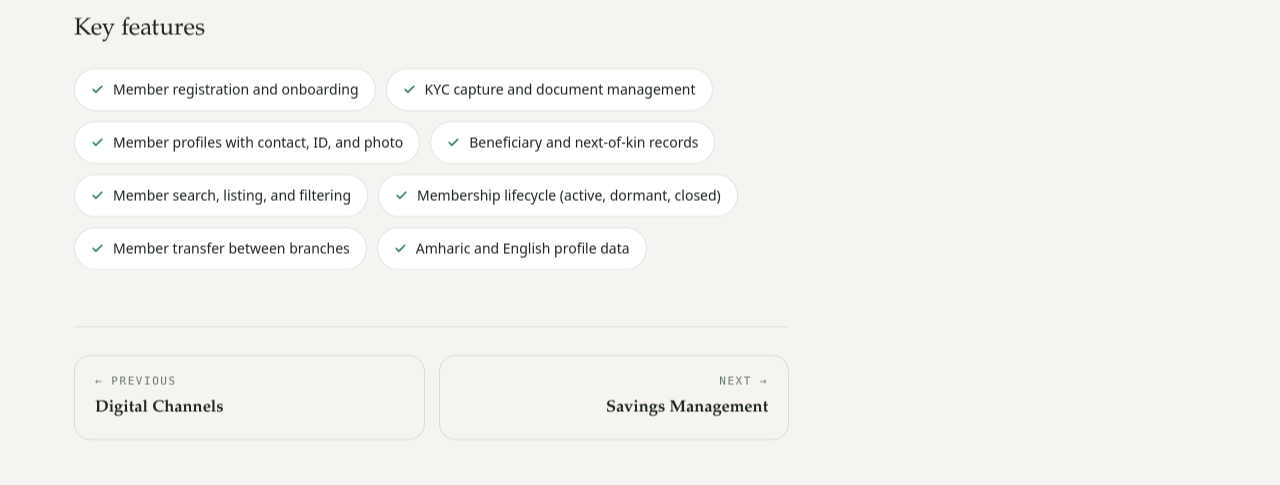
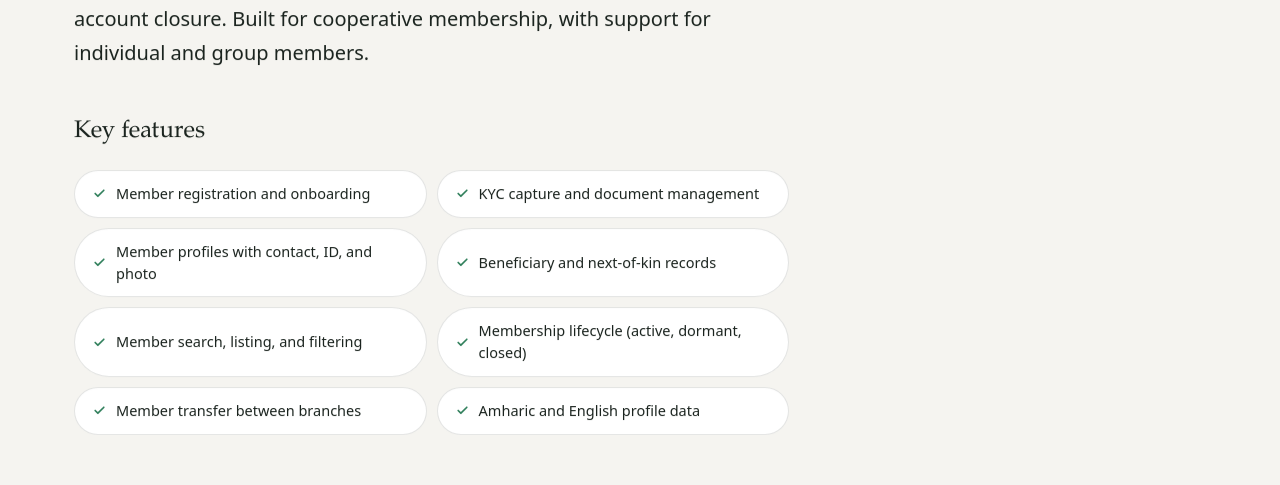
Before and after one commit to abenooo/Bruh-Tech-Solution-Landing-Page, a Next.js app: page /services/member-client-management in a window 1280 px wide. Shown: the part 1255-1740 px from the top of the page. Built offline with nearby package versions, Linux system fonts and the light colour scheme.

Commit message:
Larger gallery hero; key-feature tags in two columns
Co-Authored-By: Claude Fable 5 <noreply@anthropic.com>

```diff
--- a/src/app/globals.css
+++ b/src/app/globals.css
@@ -760,9 +760,10 @@ html.dark .asc-dot.on { background: #F6EFE3; }
 @media (min-width: 960px) { .sd-grid { grid-template-columns: minmax(0, 1fr) 340px; gap: clamp(48px, 6vw, 90px); } }
 .sd-intro { font-size: clamp(17px, 1.6vw, 20px); line-height: 1.7; color: var(--cream); max-width: 680px; margin: 0 0 44px; }
 .sd-sub { font-family: var(--serif); font-size: 24px; margin: 0 0 20px; }
-.sd-tags { list-style: none; display: flex; flex-wrap: wrap; gap: 10px; margin: 0 0 56px; padding: 0; }
-.sd-tag { display: inline-flex; align-items: center; gap: 9px; padding: 10px 16px; border-radius: 999px;
-  border: 1px solid var(--rule); background: var(--panel); font-size: 14px; color: var(--cream);
+.sd-tags { list-style: none; display: grid; grid-template-columns: 1fr; gap: 10px; margin: 0 0 56px; padding: 0; }
+@media (min-width: 640px) { .sd-tags { grid-template-columns: 1fr 1fr; } }
+.sd-tag { display: flex; align-items: center; gap: 10px; padding: 12px 18px; border-radius: 999px;
+  border: 1px solid var(--rule); background: var(--panel); font-size: 14.5px; color: var(--cream);
   transition: border-color 0.3s ease, transform 0.45s var(--ease-spring); }
 .sd-tag:hover { border-color: rgba(168, 127, 36, 0.5); transform: translateY(-2px); }
 .sd-tag svg { color: var(--green); flex-shrink: 0; }
@@ -797,7 +798,7 @@ html.dark .asc-dot.on { background: #F6EFE3; }
 /* detail-page gallery — featured image + selectable thumbnails */
 .sg { display: grid; grid-template-columns: 1fr; gap: 14px; }
 .sg-main { border-radius: 18px; overflow: hidden; border: 1px solid var(--rule); background: var(--panel);
-  aspect-ratio: 4 / 3.2; }
+  aspect-ratio: 4 / 3.4; }
 @keyframes sgIn { from { opacity: 0; transform: scale(1.02); } to { opacity: 1; transform: none; } }
 .sg-main img { width: 100%; height: 100%; object-fit: cover; display: block;
   animation: sgIn 0.45s var(--ease-out); }
@@ -809,8 +810,8 @@ html.dark .asc-dot.on { background: #F6EFE3; }
 .sg-thumb.on { border-color: #E8B54A; opacity: 1; }
 .sg-thumb img { width: 100%; height: 100%; object-fit: cover; display: block; }
 @media (min-width: 800px) {
-  .sg { grid-template-columns: 1.7fr 1fr; align-items: stretch; }
-  .sg-main { aspect-ratio: auto; min-height: clamp(420px, 40vw, 620px); }
+  .sg { grid-template-columns: 1.8fr 1fr; align-items: stretch; }
+  .sg-main { aspect-ratio: auto; min-height: clamp(500px, 48vw, 720px); }
   .sg-thumbs { grid-template-columns: 1fr 1fr; grid-template-rows: 1fr 1fr; }
 }
 .sg-note { margin: 14px 0 44px; font-family: var(--mono); font-size: 11px; letter-spacing: 0.04em;
```
